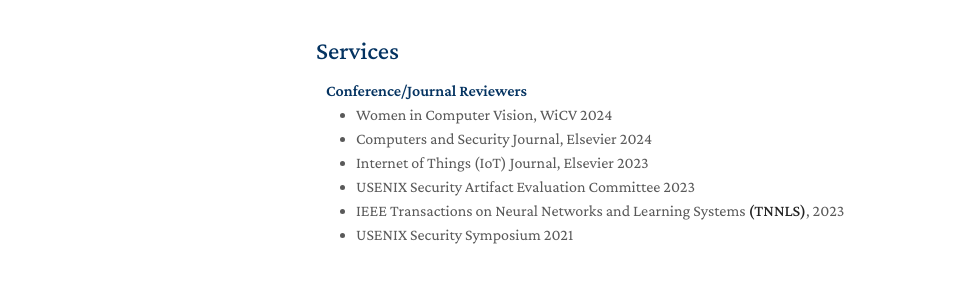
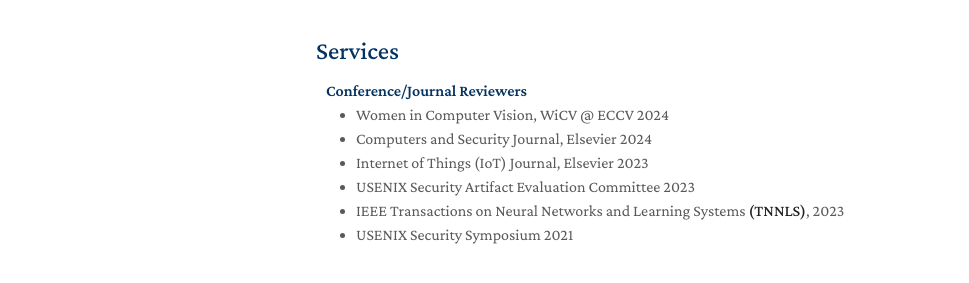
Before and after one commit to SayantonDibbo/SayantonDibbo.github.io, a Jekyll site: the page built from index.md, in a window 1280 px wide and 900 px high, scrolled down 1944 px. Shown: the part 574-857 px from the top of the window, without its empty margins (154-1123 px from the left). Built offline with Jekyll 4.4.1, drawn with Linux system fonts in a browser that asks for light colours; nearby versions of some CDN libraries; a style sheet for code colours, icons or effects is not loaded; our own code applies the rules of GitHub Pages for plain Markdown files.

Commit message:
Update services.md

```diff
--- a/_includes/services.md
+++ b/_includes/services.md
@@ -3,7 +3,7 @@
 <h4 style="margin:0 10px 0;">Conference/Journal Reviewers</h4>
 
 <ul style="margin:0 0 5px;">
-  <li><a href="https://sites.google.com/view/wicveccv2024/home"><autocolor>Women in Computer Vision, WiCV 2024</autocolor></a></li>
+  <li><a href="https://sites.google.com/view/wicveccv2024/home"><autocolor>Women in Computer Vision, WiCV @ ECCV 2024</autocolor></a></li>
   <li><a href="https://www.sciencedirect.com/journal/computers-and-security/"><autocolor>Computers and Security Journal, Elsevier 2024</autocolor></a></li>
   <li><a href="https://www.sciencedirect.com/journal/internet-of-things/"><autocolor>Internet of Things (IoT) Journal, Elsevier 2023</autocolor></a></li>
     <li><a href="https://www.usenix.org/conference/usenixsecurity23/call-for-artifacts/"><autocolor>USENIX Security Artifact Evaluation Committee 2023</autocolor></a></li>
```
